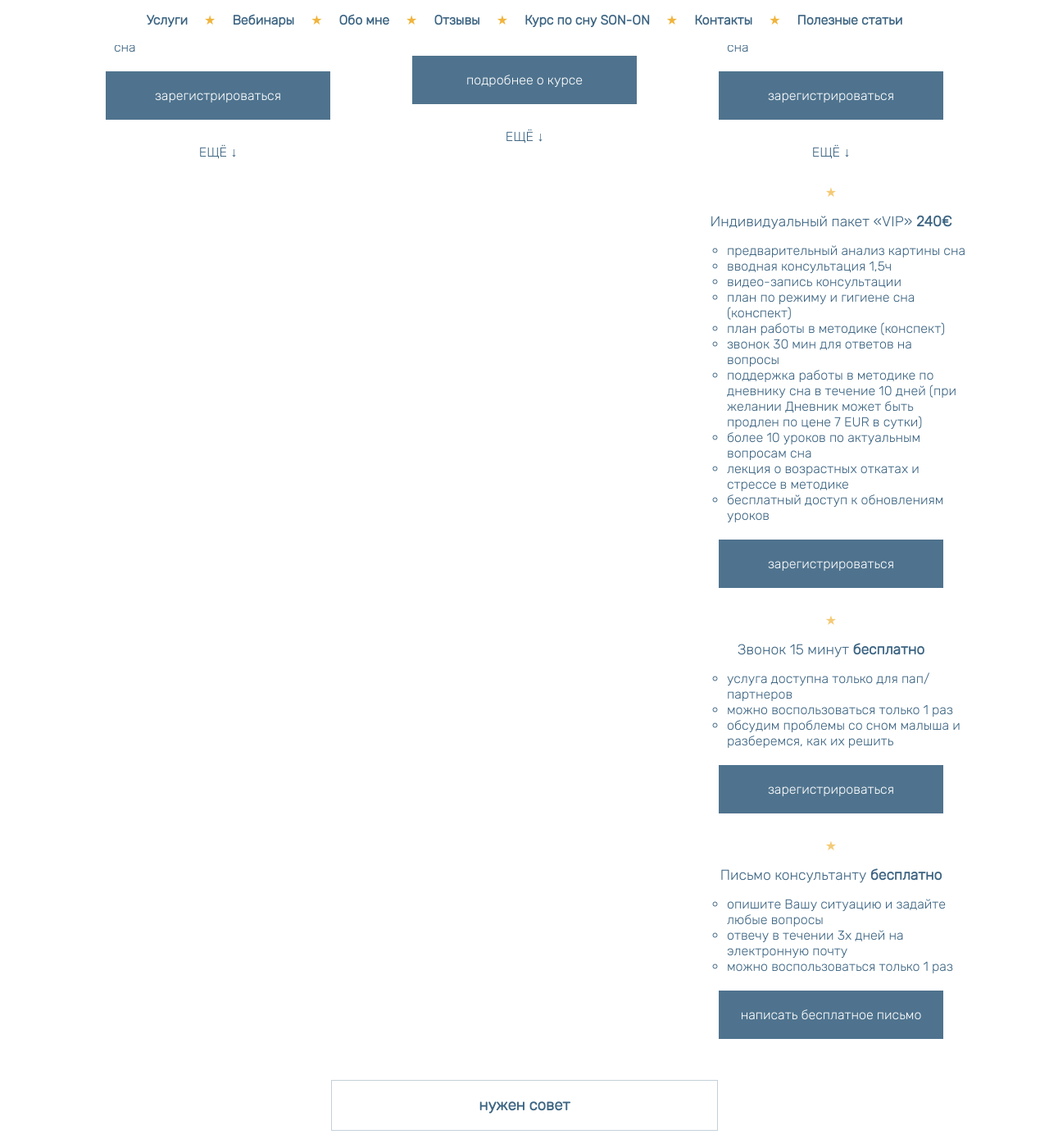
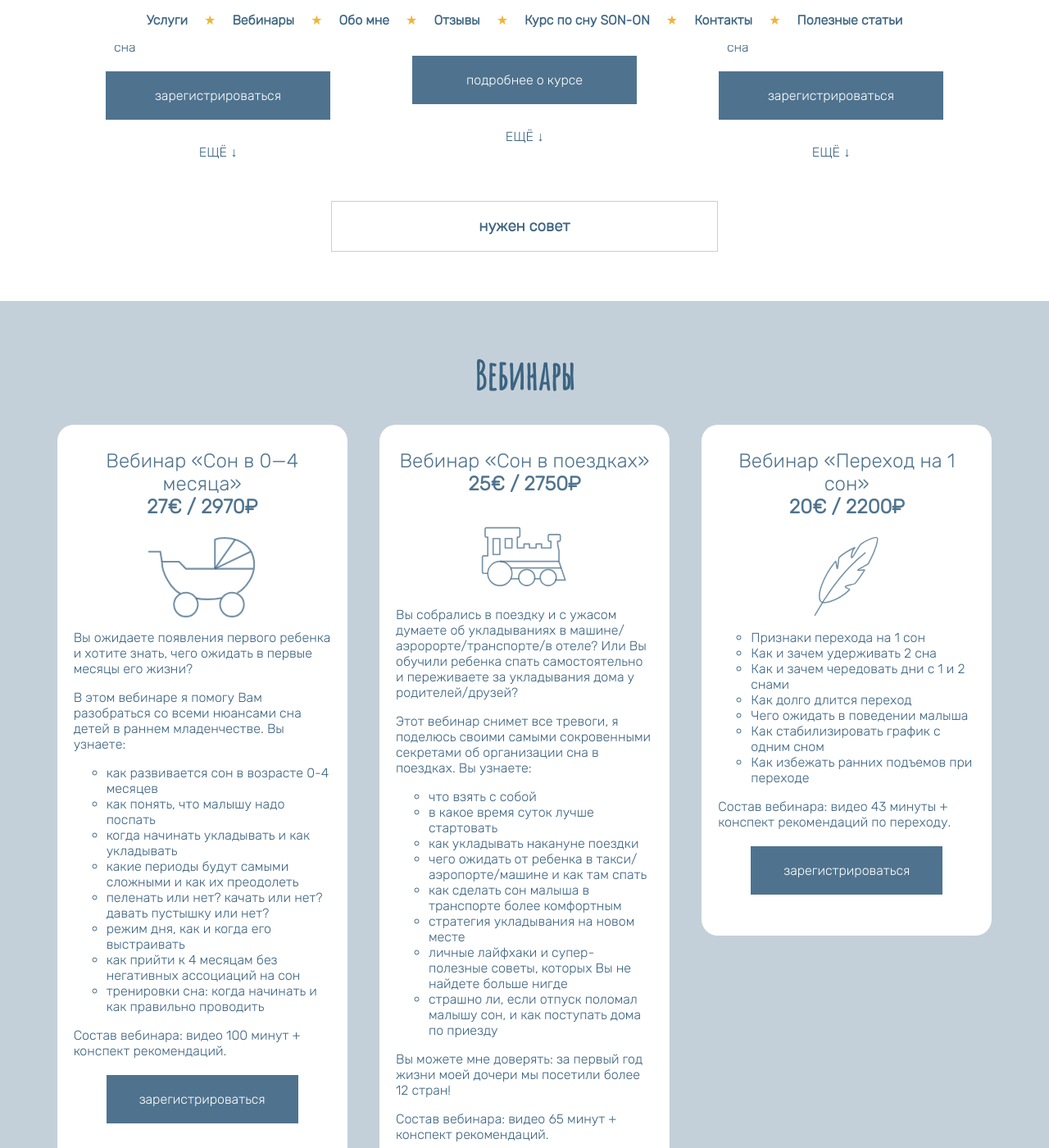
Before and after one commit to Olgamyrsikova/sleepconsult, a Jekyll site: the page built from index.html, in a window 1280 px wide and 1400 px high, scrolled down 1061 px. Shown: the whole window at 82% size. Built offline with Jekyll 4.4.1, drawn with Linux system fonts in a browser that asks for light colours.

Commit message:
Update services.html

```diff
--- a/_includes/services.html
+++ b/_includes/services.html
@@ -246,6 +246,8 @@
 
             <p class="service-button" id="over-18-months-more" onClick="toggleOver18Months()">ЕЩЁ &darr;</p>
 
+            <div id="over-18-months" style="display: none;">
+
                 <p class="service-star">&starf;</p>
 
                 <div class="service">
```
